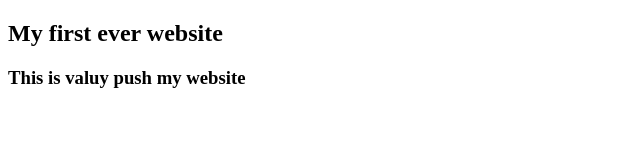
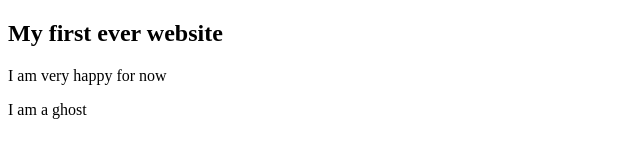
Before and after one commit to noornabikhan/my-first-work, a plain HTML site: page index.html in a window 1280 px wide. Shown: the whole page, without its empty margins (0-640 px from the left). Drawn offline with Linux system fonts and the light colour scheme.

Commit message:
ghost added

```diff
--- a/index.html
+++ b/index.html
@@ -8,6 +8,7 @@
 </head>
 <body>
     <h2>My first ever website</h2>
-    <h3>This is valuy push my website</h3>
+    <p>I am very happy for now</p>
+    <p>I am a ghost</p>
 </body>
 </html>
```
